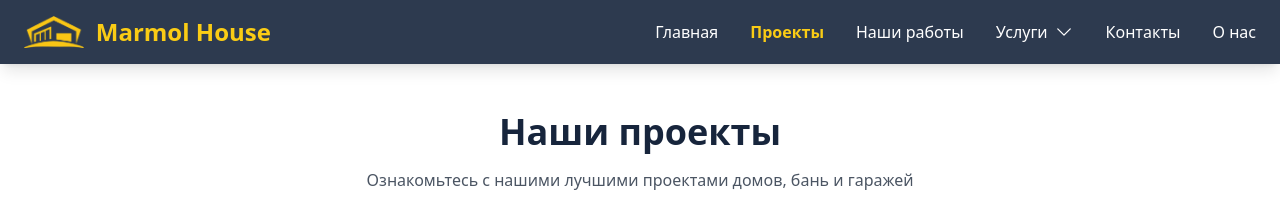
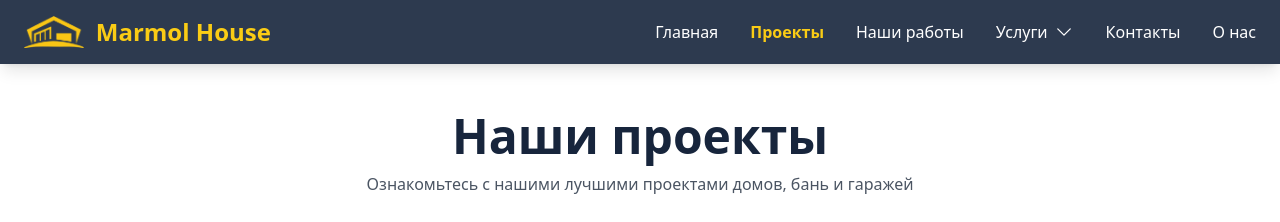
Before and after one commit to SerhiiYan/marmol_house, a React (Vite) app: page /gallery in a window 1280 px wide. Shown: the top 222 px of the page. Built offline with nearby package versions, Linux system fonts and the light colour scheme.

Commit message:
fix fonts

```diff
--- a/src/pages/Gallery.jsx
+++ b/src/pages/Gallery.jsx
@@ -65,7 +65,7 @@ const Gallery = ({ onOrderClick }) => {
         </Helmet>
 
         <header className="text-center mb-8">
-            <h1 id="gallery-heading" className="text-3xl md:text-4xl font-bold text-[#17253c] mb-4">Наши проекты</h1>
+            <h1 id="gallery-heading" className="text-4xl md:text-5xl font-extrabold text-[#17253c] pb-3">Наши проекты</h1>
             <p className="text-gray-600">Ознакомьтесь с нашими лучшими проектами домов, бань и гаражей</p>
         </header>
 
```
